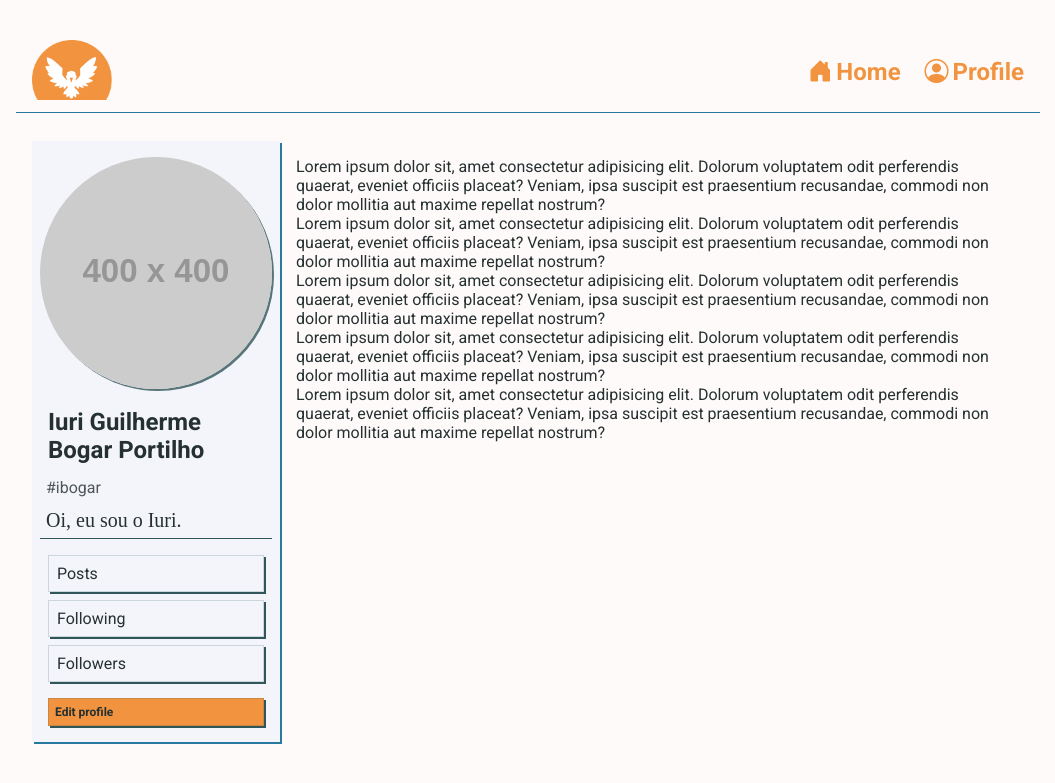
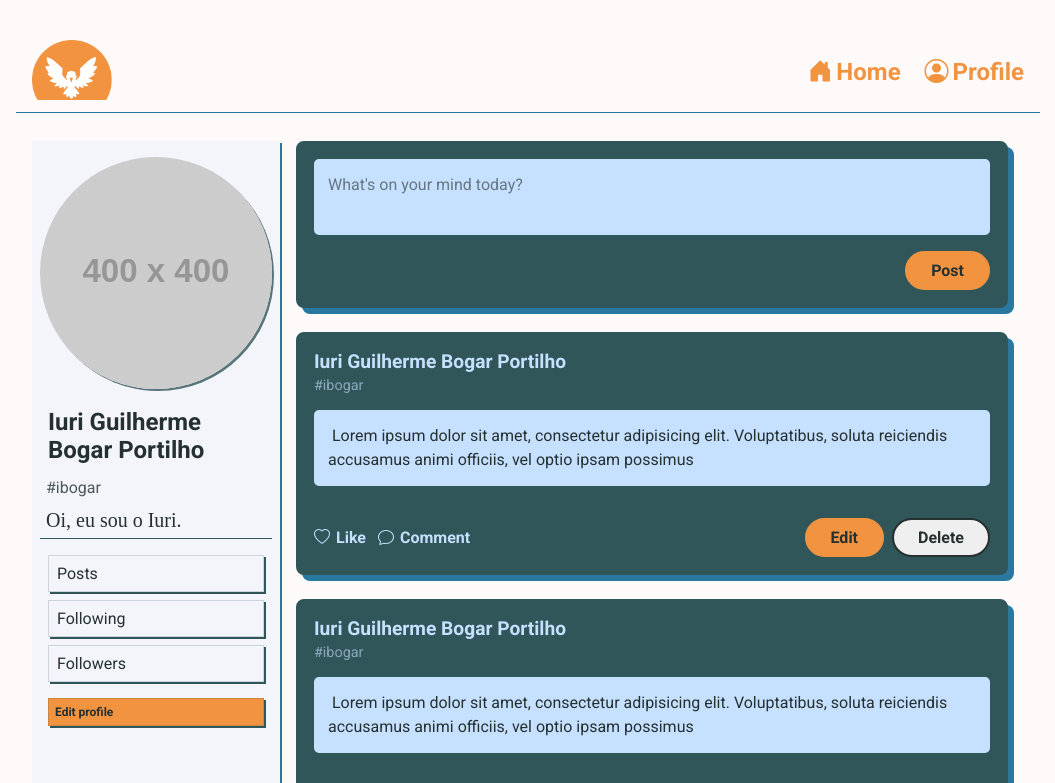
Before and after one commit to ibogar/strix-front, a React (Vite) app: page /profile in a window 1280 px wide. Shown: the top 783 px of the page, without its empty margins (112-1167 px from the left). Built offline with nearby package versions, Linux system fonts and the light colour scheme; a web font is replaced by a local one.

Commit message:
update Feed and add its content (Post and Newpost)

```diff
--- a/src/components/Feed/index.tsx
+++ b/src/components/Feed/index.tsx
@@ -1,3 +1,5 @@
+import NewPost from "../NewPost"
+import Post from "../Post"
 import * as S from "./styles"
 
 
@@ -5,11 +7,17 @@ const Feed = () => {
     return (
         <>
             <S.FeedContainer>
-                <p>Lorem ipsum dolor sit, amet consectetur adipisicing elit. Dolorum voluptatem odit perferendis quaerat, eveniet officiis placeat? Veniam, ipsa suscipit est praesentium recusandae, commodi non dolor mollitia aut maxime repellat nostrum?</p>
-                <p>Lorem ipsum dolor sit, amet consectetur adipisicing elit. Dolorum voluptatem odit perferendis quaerat, eveniet officiis placeat? Veniam, ipsa suscipit est praesentium recusandae, commodi non dolor mollitia aut maxime repellat nostrum?</p>
-                <p>Lorem ipsum dolor sit, amet consectetur adipisicing elit. Dolorum voluptatem odit perferendis quaerat, eveniet officiis placeat? Veniam, ipsa suscipit est praesentium recusandae, commodi non dolor mollitia aut maxime repellat nostrum?</p>
-                <p>Lorem ipsum dolor sit, amet consectetur adipisicing elit. Dolorum voluptatem odit perferendis quaerat, eveniet officiis placeat? Veniam, ipsa suscipit est praesentium recusandae, commodi non dolor mollitia aut maxime repellat nostrum?</p>
-                <p>Lorem ipsum dolor sit, amet consectetur adipisicing elit. Dolorum voluptatem odit perferendis quaerat, eveniet officiis placeat? Veniam, ipsa suscipit est praesentium recusandae, commodi non dolor mollitia aut maxime repellat nostrum?</p>
+                <NewPost />
+                <Post />
+                <Post />
+                <Post />
+                <Post />
+                <Post />
+                <Post />
+                <Post />
+                <Post />
+                <Post />
+                <Post />
             </S.FeedContainer>
         </>
     )
--- a/src/components/Feed/styles.ts
+++ b/src/components/Feed/styles.ts
@@ -2,5 +2,5 @@ import styled from 'styled-components'
 
 export const FeedContainer = styled.div`
     width: 100%;
-    padding:16px;
+    padding: 0 16px;
 `
--- /dev/null
+++ b/src/components/NewPost/index.tsx
@@ -0,0 +1,13 @@
+import * as P from "../Post/styles"
+import { NewBtn } from "./styles"
+
+const NewPost = () => {
+    return (
+        <P.PostContainer>
+            <P.Content placeholder="What's on your mind today?"></P.Content>
+            <NewBtn>Post</NewBtn>
+        </P.PostContainer>
+    )
+}
+
+export default NewPost
--- /dev/null
+++ b/src/components/NewPost/styles.ts
@@ -0,0 +1,20 @@
+import styled from "styled-components"
+import { colors } from "../../styles"
+
+export const NewBtn = styled.button`
+  align-self: flex-end;
+  padding: 8px 24px;
+  margin-left: 8px;
+  background-color: ${colors.carrotOrange};
+  color: ${colors.jetBlack};
+  border: 2px solid ${colors.carrotOrange};
+  border-radius: 25px;
+  font-size: 1rem;
+  font-weight: bold;
+  cursor: pointer;
+  transition: 0.2s ease;
+
+  &:hover {
+    box-shadow: 4px 4px ${colors.cerulean};
+  }
+`
--- /dev/null
+++ b/src/components/Post/index.tsx
@@ -0,0 +1,36 @@
+import * as S from './styles'
+
+const Post = () => {
+    return (
+        <S.PostContainer>
+            <S.User>Iuri Guilherme Bogar Portilho</S.User>
+            <S.Username>#ibogar</S.Username>
+            <S.Content> Lorem ipsum dolor sit amet, consectetur adipisicing elit. Voluptatibus, soluta reiciendis accusamus animi officiis, vel optio ipsam possimus</S.Content>
+            <S.Footer>
+            <S.ActionsContainer>
+                <S.ActionBtn className="like">
+                    <i className="bi bi-heart"></i>
+                    Like
+                </S.ActionBtn>
+
+                <S.ActionBtn className="comment">
+                    <i className="bi bi-chat"></i>
+                    Comment
+                </S.ActionBtn>
+            </S.ActionsContainer>
+
+            <S.BtnContainer>
+                <S.PostBtn className="edit">
+                    Edit
+                </S.PostBtn>
+
+                <S.PostBtn className="delete">
+                    Delete
+                </S.PostBtn>
+            </S.BtnContainer>
+        </S.Footer>
+        </S.PostContainer>
+    )
+}
+
+export default Post
--- /dev/null
+++ b/src/components/Post/styles.ts
@@ -0,0 +1,115 @@
+import styled from 'styled-components'
+import { colors } from '../../styles'
+
+
+export const PostContainer = styled.div`
+    width: 100%;
+    background-color: ${colors.darkSlateGrey};
+    border-radius: 8px;
+    padding: 16px;
+    margin-bottom: 24px;
+    border: 2px solid ${colors.darkSlateGrey};
+    box-shadow: 6px 6px 0 ${colors.cerulean};
+    display: flex;
+    flex-direction: column;
+`
+
+export const User = styled.h5`
+    color: ${colors.paleSky};
+    font-size: 1.2em;
+    font-weight: bold;
+    margin-bottom: 4px;
+`
+
+export const Username = styled.p`
+    color: ${colors.paleSky}99;
+    font-size: 0.9em;
+    margin-bottom: 16px;
+`
+
+export const Content = styled.textarea`
+    width: 100%;
+    min-height: 60px;
+    resize: none;
+    background-color: ${colors.paleSky};
+    color: ${colors.jetBlack};
+    border: 2px solid ${colors.paleSky};
+    border-radius: 5px;
+    padding: 12px;
+    font-size: 1rem;
+    line-height: 1.5;
+    margin-bottom: 16px;
+
+    &:focus {
+        outline: none;
+        border-color: ${colors.carrotOrange};
+    }
+
+    &::placeholder {
+        color: ${colors.jetBlack}99;
+    }
+`
+
+export const Footer = styled.div`
+    display: flex;
+    justify-content: space-between;
+    align-items: center;
+    margin-top: 16px;
+`
+
+export const ActionsContainer = styled.div`
+    display: flex;
+    gap: 12px;
+`
+
+export const ActionBtn = styled.button`
+    display: flex;
+    align-items: center;
+    gap: 6px;
+    background: transparent;
+    border: none;
+    color: ${colors.paleSky};
+    font-size: 1rem;
+    font-weight: bold;
+    cursor: pointer;
+    transition: 0.2s ease;
+
+    &.like:hover {
+        color: ${colors.scarletFire};
+    }
+
+    &.comment:hover {
+        color: ${colors.cerulean};
+    }
+`
+
+export const BtnContainer = styled.div`
+    display: flex;
+    gap: 8px;
+    align-self: flex-end;
+`
+
+export const PostBtn = styled.button`
+    padding: 8px 24px;
+    border-radius: 25px;
+    font-size: 1rem;
+    font-weight: bold;
+    cursor: pointer;
+    transition: 0.2s ease;
+
+    &.edit {
+        background-color: ${colors.carrotOrange};
+        color: ${colors.jetBlack};
+        border: 2px solid ${colors.carrotOrange};
+    }
+
+    &.delete {
+        background-color: ${colors.scarletFire};
+        color: ${colors.jetBlack};
+        border: 2px solid ${colors.scarletFire};
+    }
+
+    &:hover {
+        box-shadow: 4px 4px ${colors.cerulean};
+    }
+`
```
